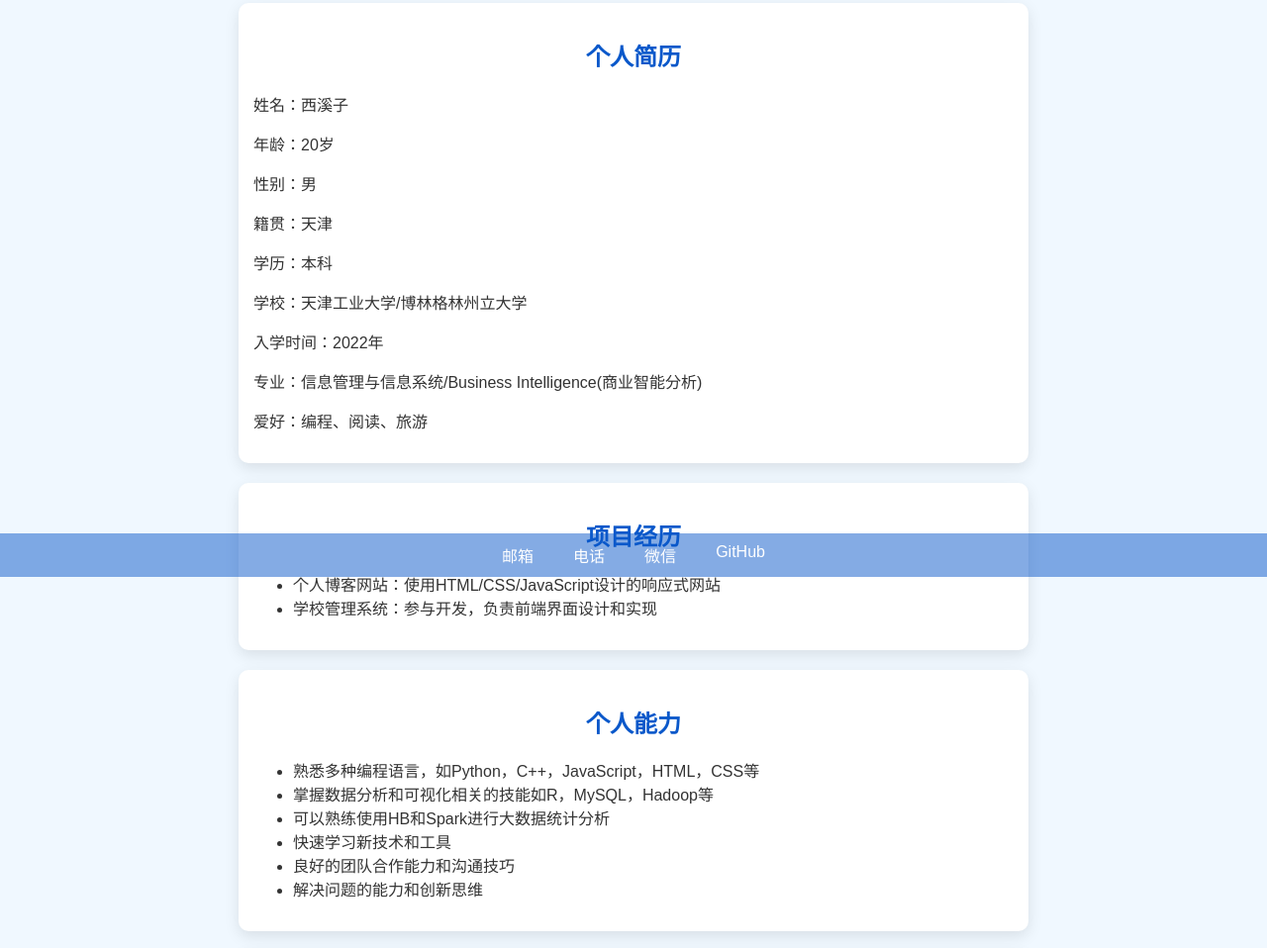
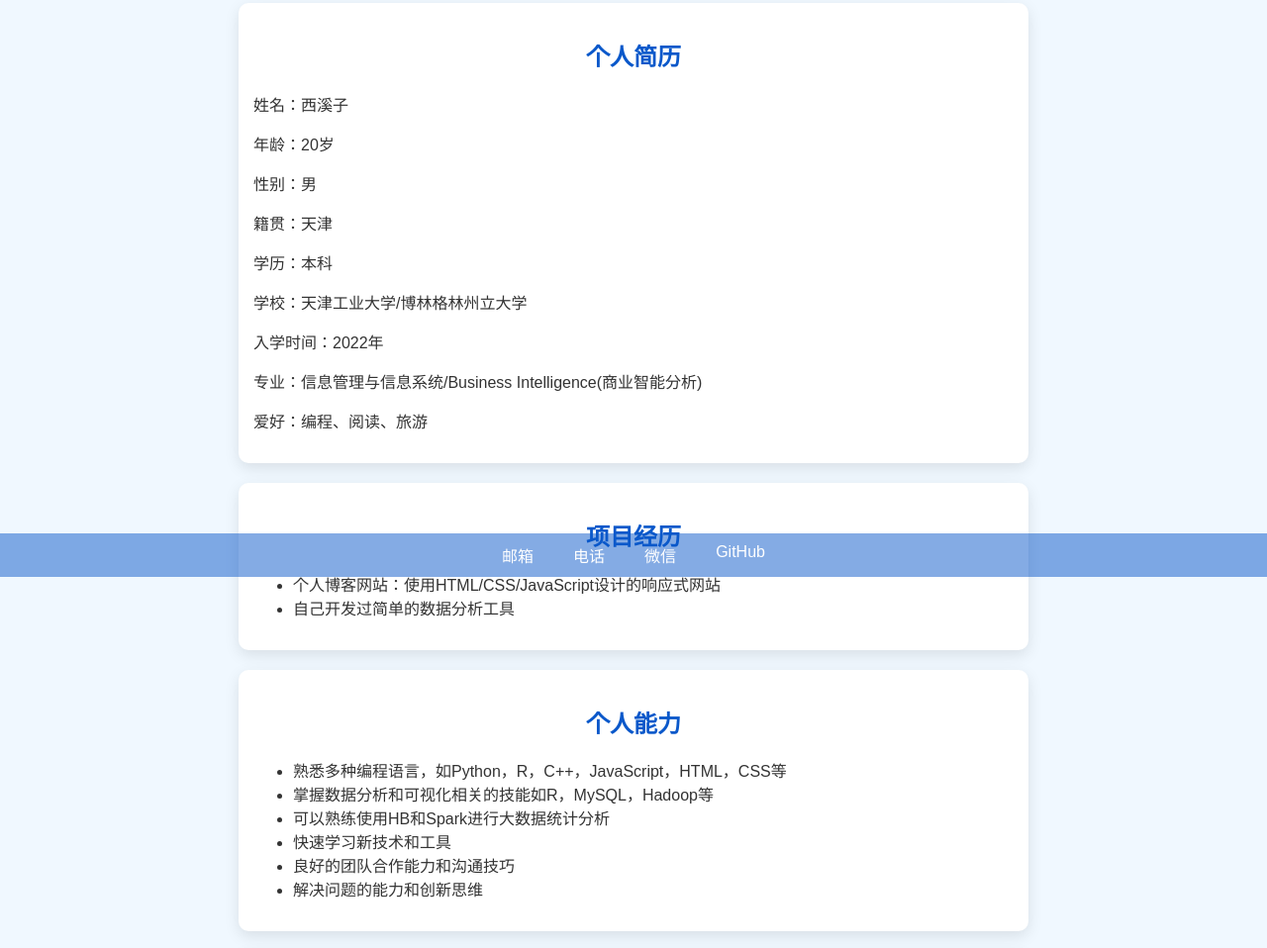
Before and after one commit to Xicreek/Xicreek.github.io, a plain HTML site: page index.html in a window 1280 px wide. Shown: the part 217-1175 px from the top of the page at 99% size. Drawn offline with Linux system fonts and the light colour scheme.

Commit message:
Update index.html

```diff
--- a/index.html
+++ b/index.html
@@ -160,14 +160,14 @@
       <h2>项目经历</h2>
       <ul>
         <li>个人博客网站：使用HTML/CSS/JavaScript设计的响应式网站</li>
-        <li>学校管理系统：参与开发，负责前端界面设计和实现</li>
+        <li>自己开发过简单的数据分析工具</li>
 
       </ul>
     </div>
     <div id="skills" class="skills">
       <h2>个人能力</h2>
       <ul>
-	<li>熟悉多种编程语言，如Python，C++，JavaScript，HTML，CSS等</li>
+	<li>熟悉多种编程语言，如Python，R，C++，JavaScript，HTML，CSS等</li>
 	<li>掌握数据分析和可视化相关的技能如R，MySQL，Hadoop等</li>
 	<li>可以熟练使用HB和Spark进行大数据统计分析</li>
         <li>快速学习新技术和工具</li>
```
